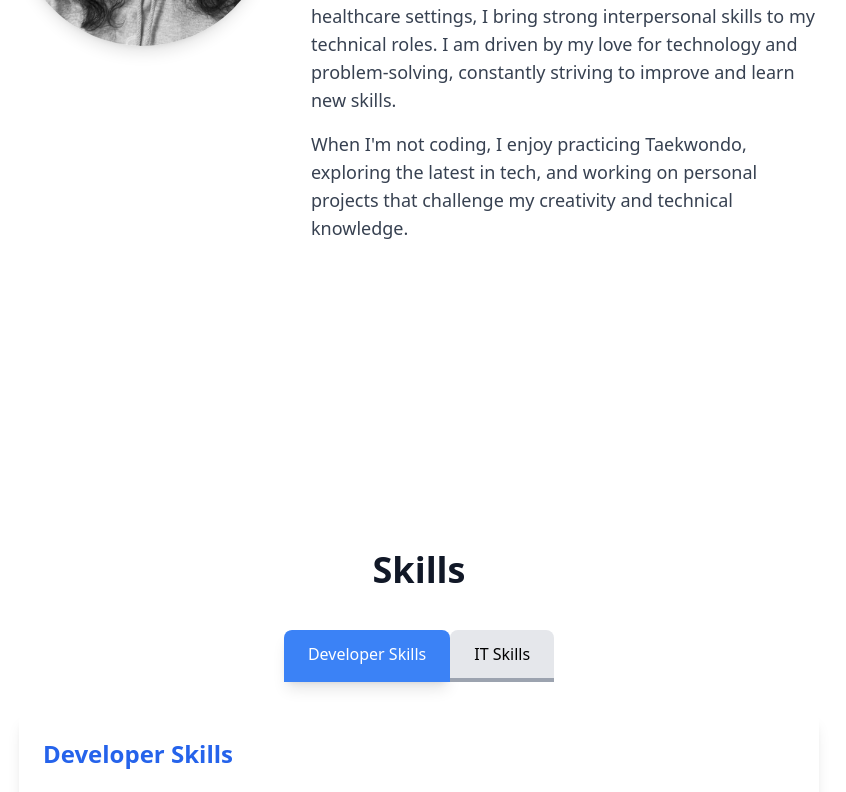
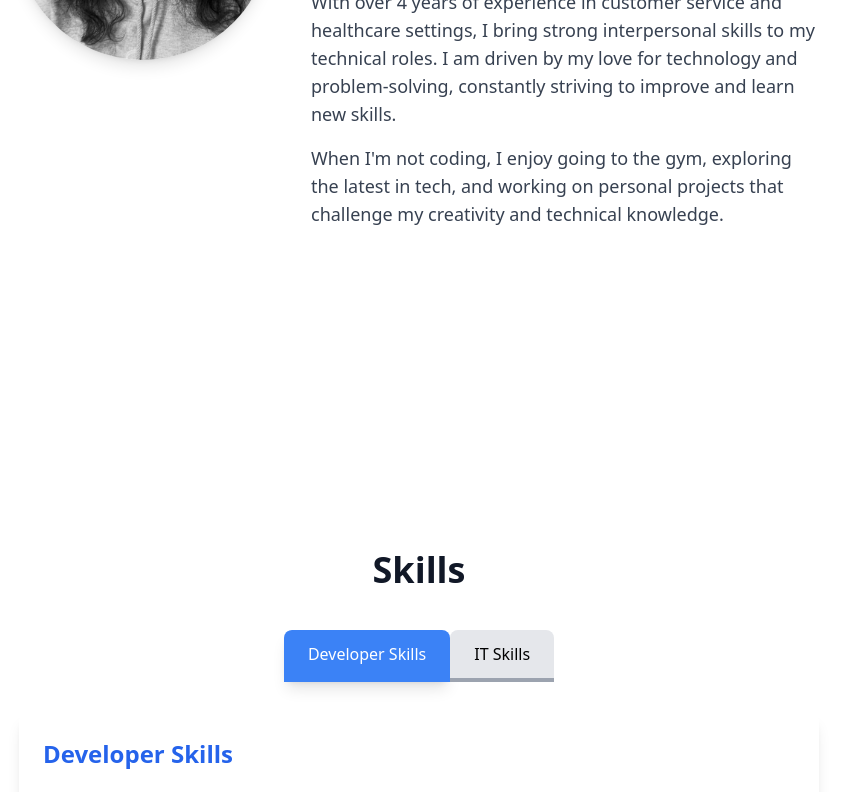
Before and after one commit to nadyab93/My-Portfolio, a React (Vite) app: page / in a window 1280 px wide. Shown: the part 1260-2052 px from the top of the page, without its empty margins (221-1067 px from the left). Built offline with nearby package versions, Linux system fonts and the light colour scheme.

Commit message:
Edit readme

```diff
--- a/src/components/About.jsx
+++ b/src/components/About.jsx
@@ -29,7 +29,7 @@ const About = () => {
             With over 4 years of experience in customer service and healthcare settings, I bring strong interpersonal skills to my technical roles. I am driven by my love for technology and problem-solving, constantly striving to improve and learn new skills.
           </p>
           <p className="text-base md:text-lg text-gray-700 dark:text-gray-300 transition-colors duration-300">
-            When I'm not coding, I enjoy practicing Taekwondo, exploring the latest in tech, and working on personal projects that challenge my creativity and technical knowledge.
+            When I'm not coding, I enjoy going to the gym, exploring the latest in tech, and working on personal projects that challenge my creativity and technical knowledge.
           </p>
         </div>
       </div>
--- a/src/components/Projects.jsx
+++ b/src/components/Projects.jsx
@@ -16,7 +16,7 @@ const Projects = () => {
     {
       title: 'Google-Clone',
       description:
-        'A Google homepage clone built with HTML, CSS, and JavaScript, replicating the search input and layout of the main page',
+        'A Google homepage clone built with HTML, CSS, and JavaScript, replicating the search input and layout of the main page.',
       link: 'https://nadyab93.github.io/google-clone/', // Replace with your actual project link
       github: 'https://github.com/nadyab93/google-clone', // Replace with your GitHub repo link
       image: googleCloneImage, // Add image reference
```
Also changed, not shown: 1 other file (tests, documents, lock files or other folders).
